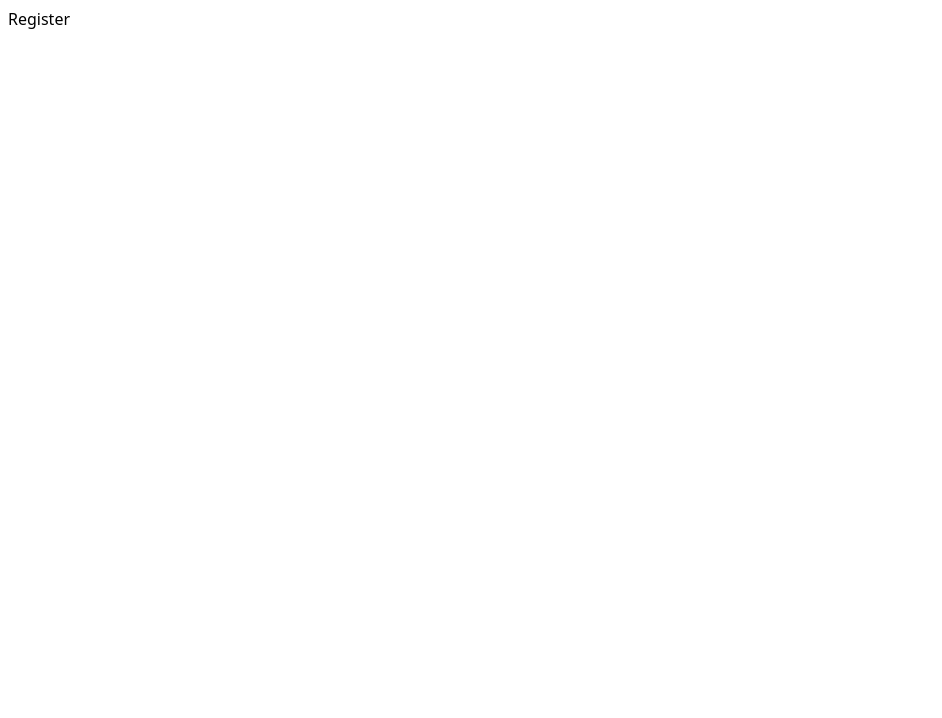
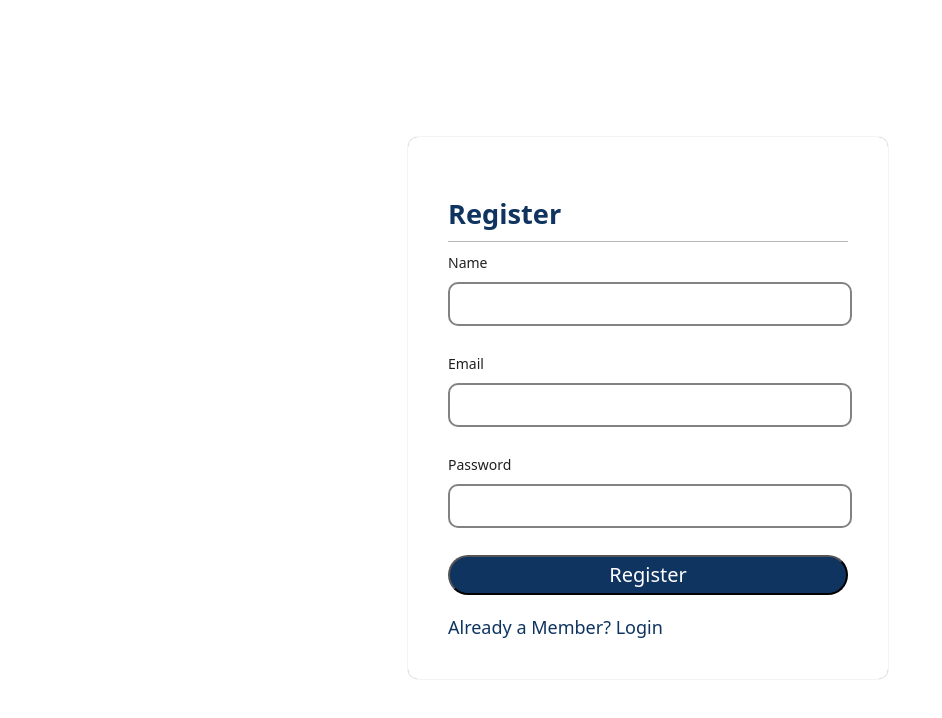
Before and after one commit to MahmoudAliKhider/Online_Quiz-_App, a React (Create React App) app in the folder client/: page /register in a window 1280 px wide. Shown: the top 718 px of the page, without its empty margins (0-942 px from the left). Built offline with nearby package versions, Linux system fonts and the light colour scheme; a web font is replaced by a local one.

Commit message:
create a register design

```diff
--- a/client/src/pages/common/Register/Register.js
+++ b/client/src/pages/common/Register/Register.js
@@ -1,8 +1,53 @@
-import React from 'react'
+import React from 'react';
+import { Form } from 'antd';
+import { Link } from 'react-router-dom';
 
 const Register = () => {
+  const onFinish = (value) => {
+    console.log(value);
+  }
+
   return (
-    <div>Register</div>
+    <div className='flex justify-center items-center h-screen w-screen'>
+      <div className='card w-400 p-4'>
+        <div className='flex flex-col'>
+          <h1 className='text-3xl'>Register</h1>
+          <div className="divider"></div>
+          <Form layout='vertical' onFinish={onFinish}>
+
+            <Form.Item
+              name='name'
+              label='Name'
+            >
+              <input type='text' />
+            </Form.Item>
+            <br />
+
+            <Form.Item
+              name='email'
+              label='Email'
+            >
+              <input type='email' />
+            </Form.Item>
+            <br />
+
+            <Form.Item
+              name='password'
+              label='Password'
+            >
+              <input type='password' />
+            </Form.Item>
+            <br />
+
+            <div className='flex flex-col gap-2'>
+              <button type="submit" className='primary-contained-btn w-100 text-xl'>Register</button>
+              <Link to='/login' className='text-lg'>Already a Member? Login</Link>
+            </div>
+          </Form>
+        </div>
+      </div>
+
+    </div>
   )
 }
 
--- a/client/src/styleSheets/form-elements.css
+++ b/client/src/styleSheets/form-elements.css
@@ -23,6 +23,7 @@ button {
     background-color: var(--primary);
     color: white;
     border-radius: 20px;
+    cursor: pointer;
 }
 
 .primary-outlined-btn {
```
